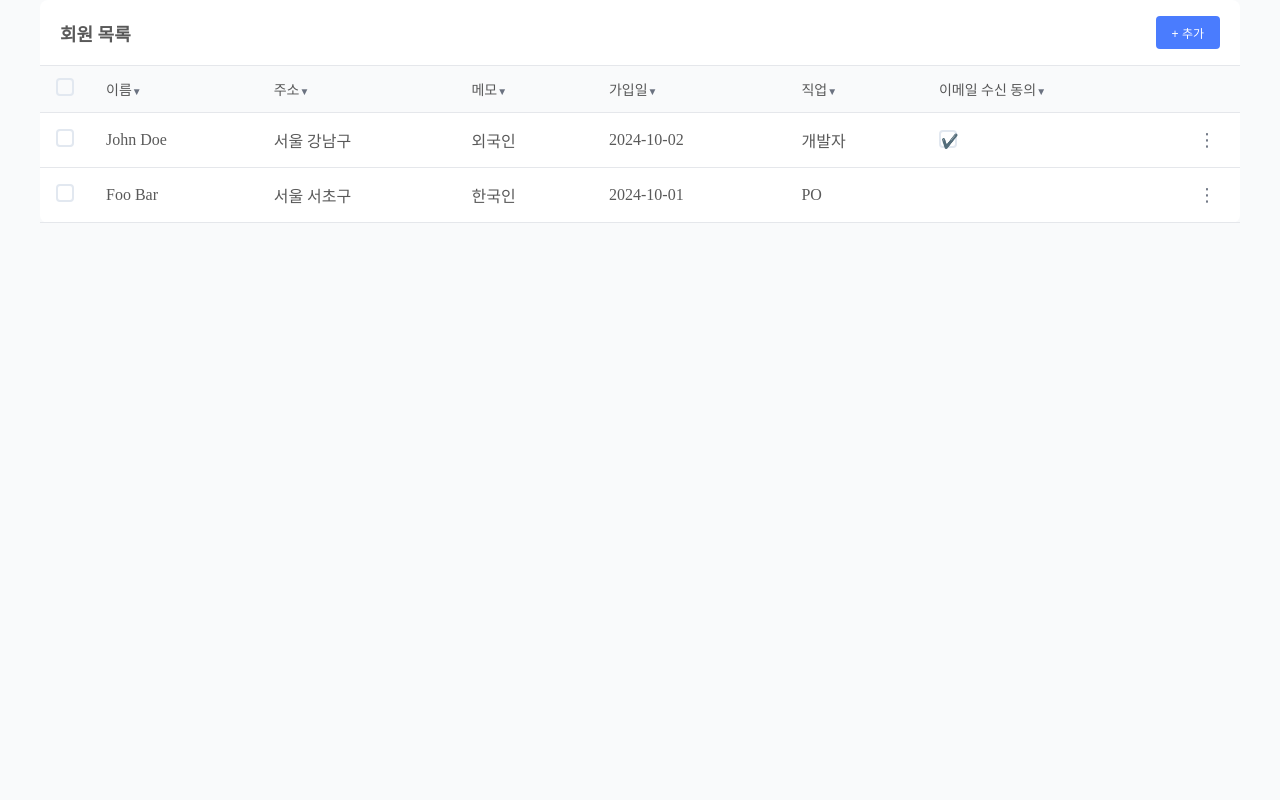
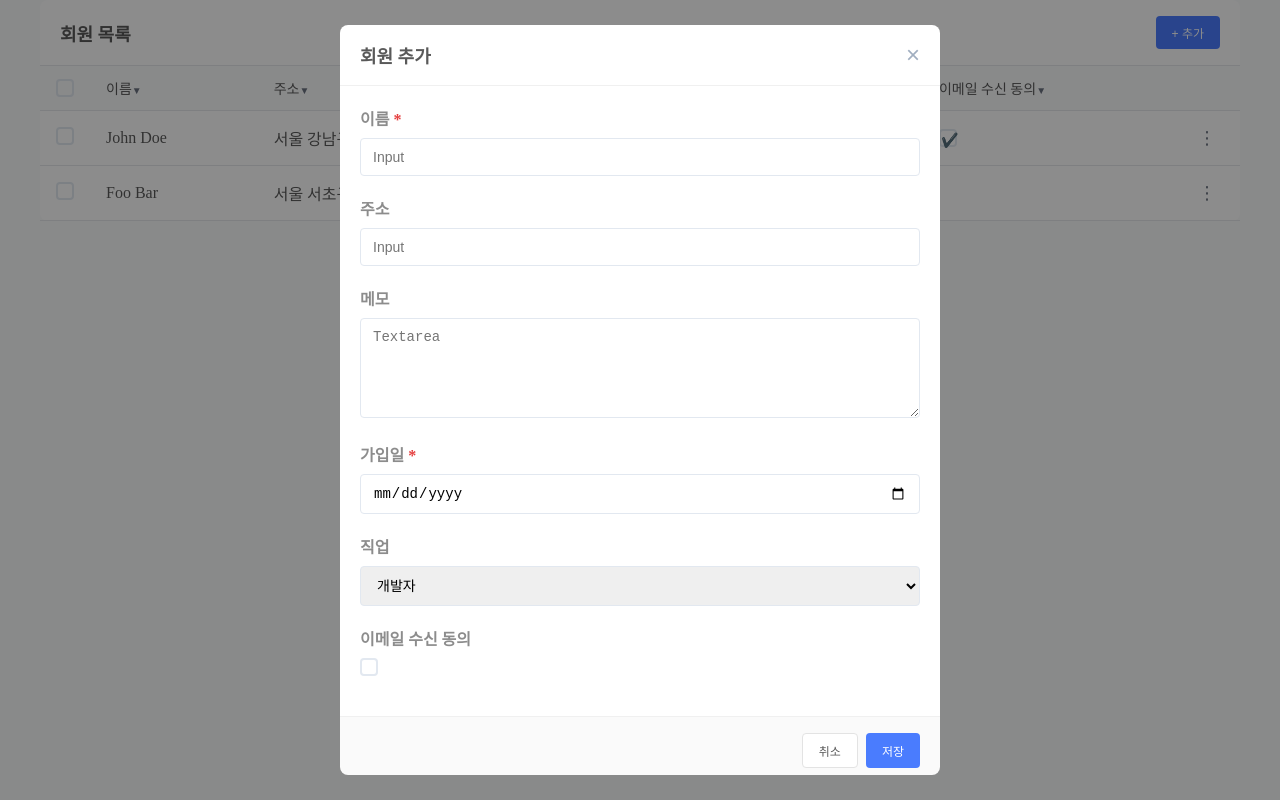
Before and after one commit to thwjddlqslek/business-canvas-assign, a React (Vite) app in the folder my-app/: page / in a window 1280 px wide. Both pictures are taken after a click on the button "+ 추가". Built offline with nearby package versions, Linux system fonts and the light colour scheme; the HTML template or start-up script is replaced by a standard one.

Commit message:
fix: 체크 컴포넌트 수정, 디자인 수정

```diff
--- a/my-app/src/components/Modal/MemberForm.tsx
+++ b/my-app/src/components/Modal/MemberForm.tsx
@@ -5,7 +5,7 @@ import Textarea from "../Form/Textarea";
 import Date from "../Form/Date";
 import SelectBox from "../Form/SelectBox";
 import { MemberFormData, MemberFormProps } from "./types";
-import Checkbox from "../Table/CheckBox";
+import Checkbox from "../Table/Checkbox";
 
 const defaultFormData: MemberFormData = {
   name: "",
@@ -40,7 +40,6 @@ const MemberForm = ({
     }
   }, [initialData, isOpen]);
 
-  // 각 필드별로 별도의 핸들러 함수 생성
   const handleNameChange = (e: React.ChangeEvent<HTMLInputElement>) => {
     setFormData((prev) => ({ ...prev, name: e.target.value }));
   };
@@ -62,7 +61,6 @@ const MemberForm = ({
   };
 
   const handleEmailConsentChange = (checked: boolean) => {
-    console.log("Email consent changed to:", checked);
     setFormData((prev) => {
       return { ...prev, emailConsent: checked };
     });
--- a/my-app/src/components/Table/Checkbox.tsx
+++ b/my-app/src/components/Table/Checkbox.tsx
@@ -4,22 +4,34 @@ import "../../styles/Table.css";
 
 const Checkbox: React.FC<CheckboxProps> = ({
   id,
+  name,
   checked,
   onChange,
   label,
 }) => {
+  const handleChange = (e: React.ChangeEvent<HTMLInputElement>) => {
+    if (onChange) {
+      onChange(e.target.checked);
+    }
+  };
   return (
-    <div>
+    <div className={label ? "form-field checkbox-wrapper" : "checkbox-wrapper"}>
+      {label && (
+        <label htmlFor={id} className="field-label">
+          {label}
+        </label>
+      )}
+      <div className="checkbox-container">
         <input
           type="checkbox"
           id={id}
+          name={name}
           className="checkbox"
           checked={checked}
-        onChange={(e) => onChange && onChange(e.target.checked)}
+          onChange={handleChange}
         />
-      <label htmlFor={id} className="checkbox-label">
-        {label}
-      </label>
+        <label htmlFor={id} className="checkbox-label"></label>
+      </div>
     </div>
   );
 };
--- a/my-app/src/components/Table/MemberTable.tsx
+++ b/my-app/src/components/Table/MemberTable.tsx
@@ -1,10 +1,10 @@
 import React, { useState } from "react";
 import "../../styles/Table.css";
 import Button from "../Button/Button";
-import { MemberProps } from "../Table/types";
+import { MemeberTableProps, MemberProps } from "../Table/types";
 import Checkbox from "./CheckBox";
 
-const MemberTable: React.FC = () => {
+const MemberTable = ({ onAddBtnClick }: MemeberTableProps) => {
   // 더미 데이터
   const [members] = useState<MemberProps[]>([
     {
@@ -55,7 +55,9 @@ const MemberTable: React.FC = () => {
     <div className="table-container">
       <div className="table-header">
         <h2 className="table-title">회원 목록</h2>
-        <Button variant="add">+ 추가</Button>
+        <Button variant="add" onClick={onAddBtnClick}>
+          + 추가
+        </Button>
       </div>
 
       <table className="member-table">
--- a/my-app/src/components/Table/types.ts
+++ b/my-app/src/components/Table/types.ts
@@ -1,3 +1,6 @@
+export interface MemeberTableProps {
+  onAddBtnClick: () => void;
+}
 export interface MemberProps {
   id: string;
   name: string;
@@ -9,7 +12,8 @@ export interface MemberProps {
 }
 
 export interface CheckboxProps {
-  id: string;
+  id?: string;
+  name?: string;
   checked: boolean;
   onChange?: (checked: boolean) => void;
   label?: string;
--- a/my-app/src/styles/Button.css
+++ b/my-app/src/styles/Button.css
@@ -5,22 +5,22 @@
   cursor: pointer;
   font-weight: 500;
   font-size: 12px;
+  border: none;
 }
 /* 취소 버튼 */
 .button-cancel {
   background-color: var(--button-cancel);
   color: var(--color-text-primary);
-  border-width: 1px;
-  border-color: var(--button-cancel-border);
+  border: 1px solid var(--button-cancel-border);
 }
 
-.button-cancel:hover:not(:disabled) {
+/* .button-cancel:hover:not(:disabled) {
   background-color: var(--button-cancel-hover);
 }
 
 .button-cancel:active:not(:disabled) {
   background-color: var(--button-cancel-active);
-}
+} */
 
 /* 저장  */
 .button-save {
--- a/my-app/src/styles/Modal.css
+++ b/my-app/src/styles/Modal.css
@@ -5,7 +5,7 @@
   left: 0;
   right: 0;
   bottom: 0;
-  background-color: rgba(0, 0, 0, 0.3);
+  background-color: var(--modal-bg);
   justify-content: center;
   align-items: center;
   z-index: 1;
@@ -14,8 +14,8 @@
 .modal-container {
   background-color: white;
   border-radius: 8px;
-  width: 500px;
-  height: 700px;
+  width: 600px;
+  height: 750px;
   overflow: auto;
 }
 
--- a/my-app/src/styles/Table.css
+++ b/my-app/src/styles/Table.css
@@ -59,13 +59,10 @@
   height: 18px;
 }
 
-/* 실제 체크박스는 숨기고 커스텀 스타일 적용 */
 .checkbox {
   position: absolute;
   opacity: 0;
   cursor: pointer;
-  height: 0;
-  width: 0;
 }
 
 .form-field {
@@ -89,7 +86,6 @@
   left: 0;
 }
 
-/* 체크됐을 때 스타일 */
 .checkbox:checked + .checkbox-label::after {
   content: "✔️";
   top: -3px;
@@ -98,13 +94,11 @@
   font-size: 14px;
 }
 
-/* 테이블에서 체크박스 컬럼 */
 .checkbox-column {
   width: 40px;
   text-align: center;
 }
 
-/* 이메일 수신 동의 컬럼 */
 .consent-column {
   text-align: center;
 }
```
Also changed, not shown: my-app/src/components/Form/types.ts (+39 -0 lines). Lines whose indentation alone changed are shown as unchanged.
